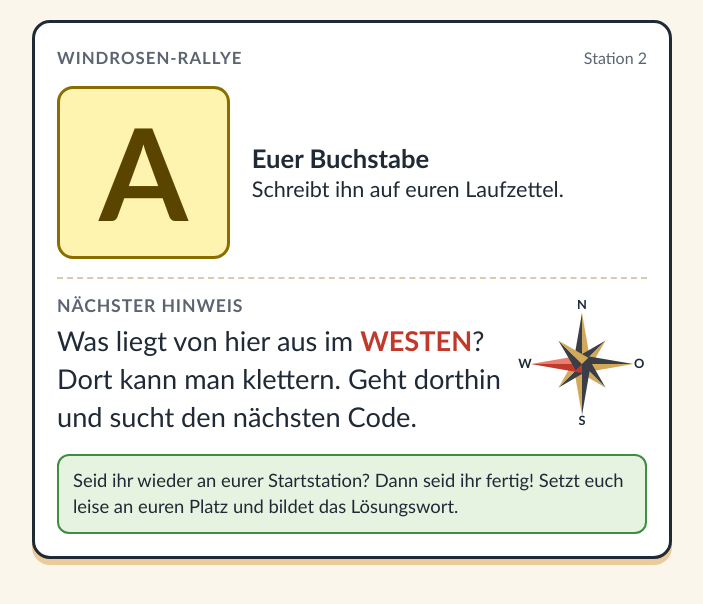
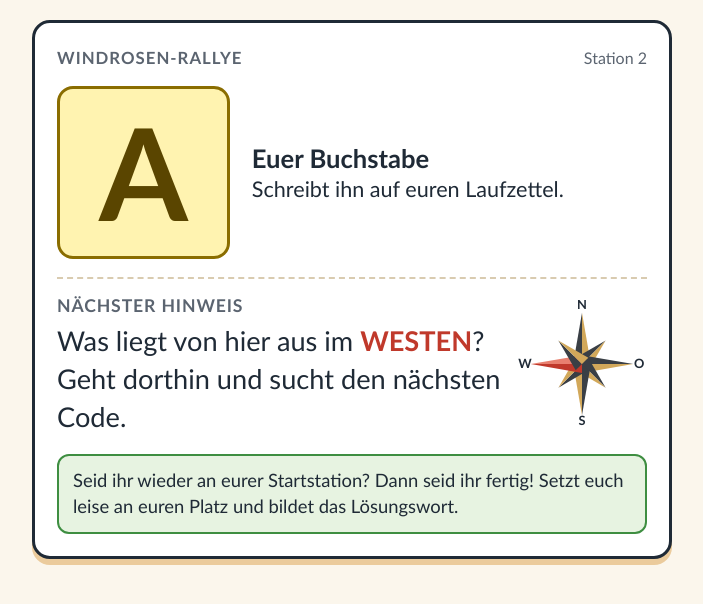
Before and after one commit to TimGDRT/Windrosenrally, a plain HTML site: page station2.html in a window 1280 px wide. Shown: the whole page, without its empty margins (288-991 px from the left). Drawn offline with Linux system fonts and the light colour scheme; a web font is replaced by a local one.

Commit message:
Update station2.html

```diff
--- a/station2.html
+++ b/station2.html
@@ -42,7 +42,7 @@
     <div class="letterlabel"><b>Euer Buchstabe</b>Schreibt ihn auf euren Laufzettel.</div>
   </div>
   <section class="hint">
-    <div><h2>Nächster Hinweis</h2><p>Was liegt von hier aus im <span class="dir">WESTEN</span>? Dort kann man klettern. Geht dorthin und sucht den nächsten Code.</p></div>
+    <div><h2>Nächster Hinweis</h2><p>Was liegt von hier aus im <span class="dir">WESTEN</span>? Geht dorthin und sucht den nächsten Code.</p></div>
     <svg class="rose" viewBox="0 0 130 132" role="img" aria-label="Windrose, Richtung W markiert"><polygon points="65.0,13.0 56.0,65.0 65,65" fill="#3A3F45"/><polygon points="65.0,13.0 74.0,65.0 65,65" fill="#D2A85A"/><polygon points="89.0,41.0 58.6,58.6 65,65" fill="#3A3F45"/><polygon points="89.0,41.0 71.4,71.4 65,65" fill="#D2A85A"/><polygon points="117.0,65.0 65.0,56.0 65,65" fill="#3A3F45"/><polygon points="117.0,65.0 65.0,74.0 65,65" fill="#D2A85A"/><polygon points="89.0,89.0 71.4,58.6 65,65" fill="#3A3F45"/><polygon points="89.0,89.0 58.6,71.4 65,65" fill="#D2A85A"/><polygon points="65.0,117.0 74.0,65.0 65,65" fill="#3A3F45"/><polygon points="65.0,117.0 56.0,65.0 65,65" fill="#D2A85A"/><polygon points="41.0,89.0 71.4,71.4 65,65" fill="#3A3F45"/><polygon points="41.0,89.0 58.6,58.6 65,65" fill="#D2A85A"/><polygon points="13.0,65.0 65.0,74.0 65,65" fill="#C0392B"/><polygon points="13.0,65.0 65.0,56.0 65,65" fill="#E8806F"/><polygon points="41.0,41.0 58.6,71.4 65,65" fill="#3A3F45"/><polygon points="41.0,41.0 71.4,58.6 65,65" fill="#D2A85A"/><text x="65" y="9" text-anchor="middle" font-weight="700" font-size="13" fill="#1F2A36">N</text><text x="123" y="69" text-anchor="middle" font-weight="700" font-size="13" fill="#1F2A36">O</text><text x="65" y="127" text-anchor="middle" font-weight="700" font-size="13" fill="#1F2A36">S</text><text x="7" y="69" text-anchor="middle" font-weight="700" font-size="13" fill="#1F2A36">W</text></svg>
   </section>
   <div class="done">Seid ihr wieder an eurer Startstation? Dann seid ihr fertig! Setzt euch leise an euren Platz und bildet das Lösungswort.</div>
```
